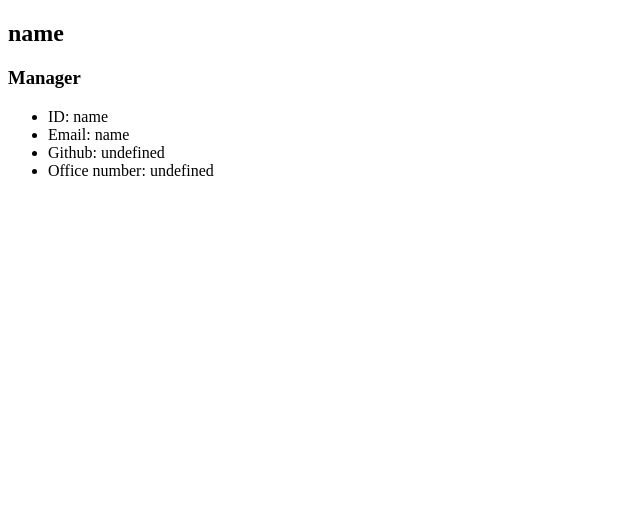
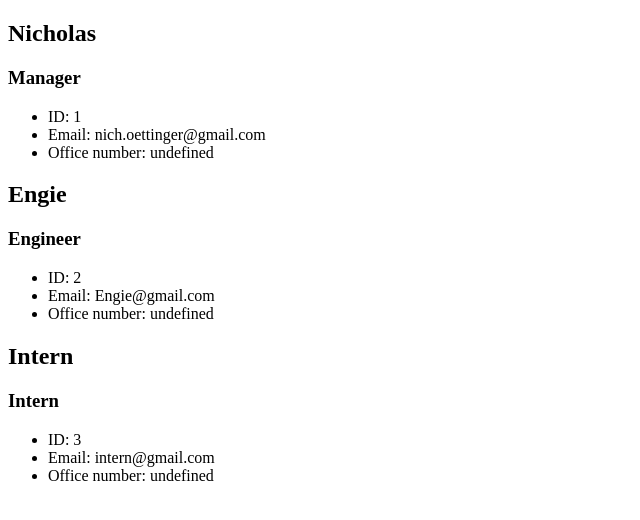
Before and after one commit to Galdronis/Team-Card-Generator, a website: page index.html in a window 1280 px wide. Shown: the whole page, without its empty margins (0-640 px from the left). Drawn offline with Linux system fonts and the light colour scheme.

Commit message:
Added all basic functionality. Will return later for bug fixing

```diff
--- a/index.html
+++ b/index.html
@@ -8,14 +8,37 @@
     </head>
     <body><div class="employee-card">
     <div class="card-head">
-        <h2 class="title">name</h2>
+        <h2 class="title">Nicholas</h2>
         <h3 class="title">Manager</h3>
     </div>
     <div class="info">
         <ul class="info-list">
-            <li class="list-item">ID: name</li>
-            <li class="list-item">Email: name </li>
-            <li class="list-item">Github: undefined</li>
+            <li class="list-item">ID: 1</li>
+            <li class="list-item">Email: nich.oettinger@gmail.com </li>
+            <li class="list-item">Office number: undefined</li>
+        </ul>
+    </div>
+</div><div class="employee-card">
+    <div class="card-head">
+        <h2 class="title">Engie</h2>
+        <h3 class="title">Engineer</h3>
+    </div>
+    <div class="info">
+        <ul class="info-list">
+            <li class="list-item">ID: 2</li>
+            <li class="list-item">Email: Engie@gmail.com </li>
+            <li class="list-item">Office number: undefined</li>
+        </ul>
+    </div>
+</div><div class="employee-card">
+    <div class="card-head">
+        <h2 class="title">Intern</h2>
+        <h3 class="title">Intern</h3>
+    </div>
+    <div class="info">
+        <ul class="info-list">
+            <li class="list-item">ID: 3</li>
+            <li class="list-item">Email: intern@gmail.com </li>
             <li class="list-item">Office number: undefined</li>
         </ul>
     </div>
```
Also changed, not shown: index.js (+10 -12 lines).
